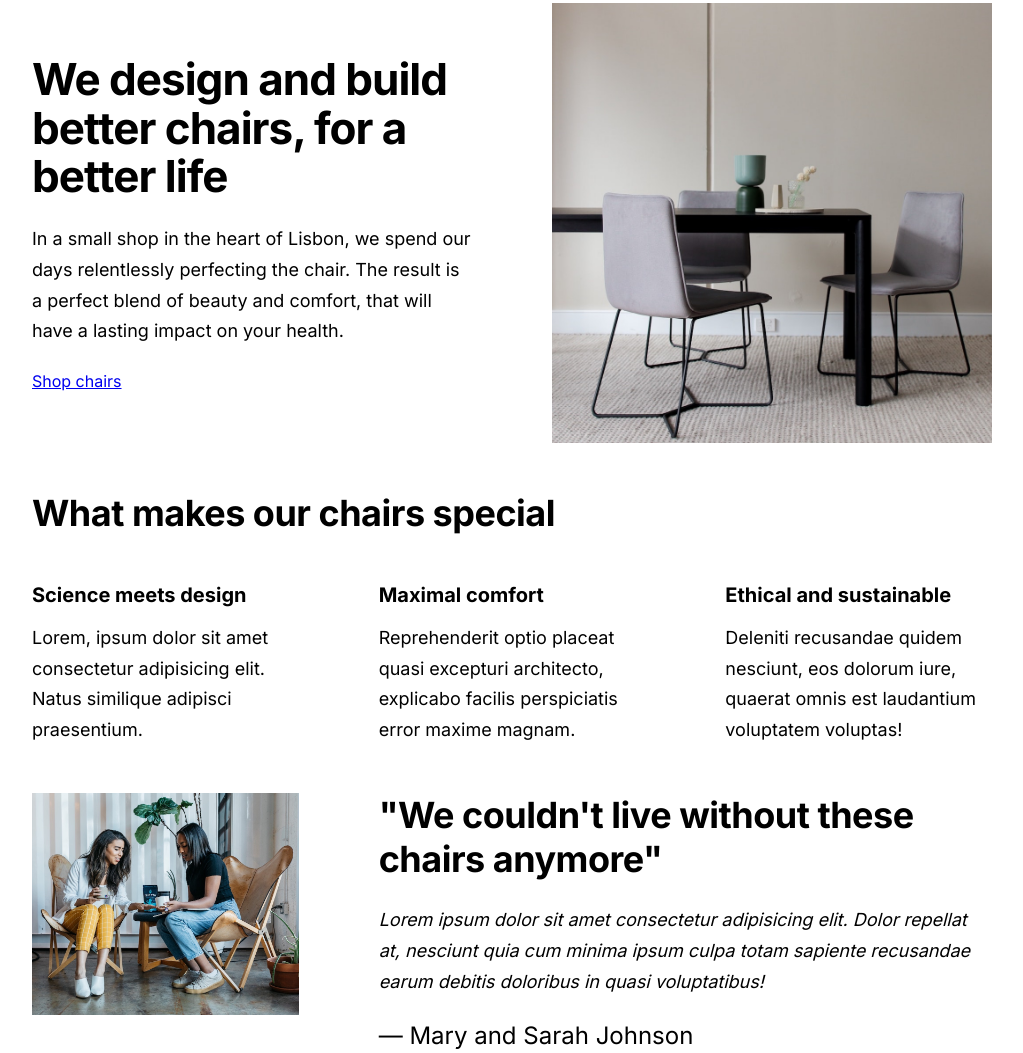
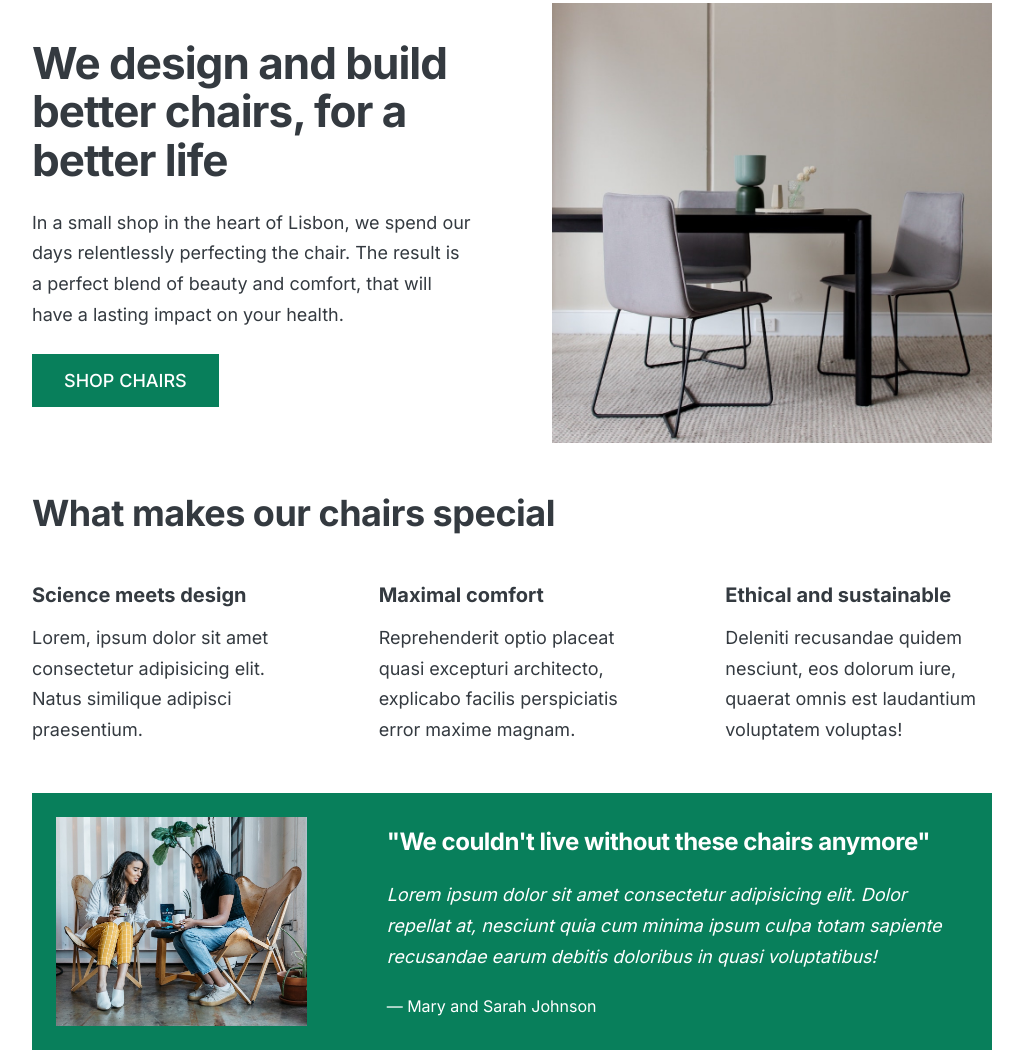
Before and after one commit to mahipurohit1/Html_CSS_practice, a plain HTML site: page 05-Design/index.html in a window 1280 px wide. Shown: the part 45-1098 px from the top of the page, without its empty margins (128-1151 px from the left). Drawn offline with Linux system fonts and the light colour scheme.

Commit message:
new added

```diff
--- a/05-Design/style.css
+++ b/05-Design/style.css
@@ -6,6 +6,10 @@ FONT SIZE SYSTEM (px)
 10 / 12 / 14 / 16 / 18 / 20 / 24 / 30 / 36 / 44 / 52 / 62 / 74 / 86 / 98
 */
 
+/*
+main color : #087f5b
+grey color : #343a40
+*/
 * {
   margin: 0;
   padding: 0;
@@ -17,6 +21,8 @@ FONT SIZE SYSTEM (px)
 /* ------------------------ */
 body {
   font-family: "Inter", sans-serif;
+  color: #343a40;
+  border-bottom: 8px solid #087f5b;
 }
 
 .container {
@@ -40,7 +46,30 @@ h2 {
   grid-template-columns: repeat(3, 1fr);
   column-gap: 80px;
 }
+.btn:link,
+.btn:visited {
+  background-color: #087f5b;
+  color: #fff;
+  font-weight: 500;
 
+  display: inline-block;
+  text-decoration: none;
+  text-transform: uppercase;
+}
+
+.btn:hover,
+.btn:active {
+  background-color: #099268;
+}
+
+.btn--big {
+  font-size: 18px;
+  padding: 16px 32px;
+}
+.btn--small {
+  font-size: 14px;
+  padding: 8px 12px;
+}
 /* ------------------------ */
 /* COMPONENT STYLES */
 /* ------------------------ */
@@ -90,7 +119,9 @@ img {
 
 /* TESTIMONIAL */
 .testimonial-section {
-  font-size: 24px;
+  background-color: #087f5b;
+  color: #fff;
+  padding: 24px;
 }
 
 .testimonial-box {
@@ -100,6 +131,7 @@ img {
 
 .testimonial-box h2 {
   margin-bottom: 24px;
+  font-size: 24px;
 }
 
 .testimonial-text {
@@ -147,4 +179,5 @@ h3 {
 footer {
   margin-bottom: 48px;
   font-size: 14px;
+  color: #495057;
 }
```
